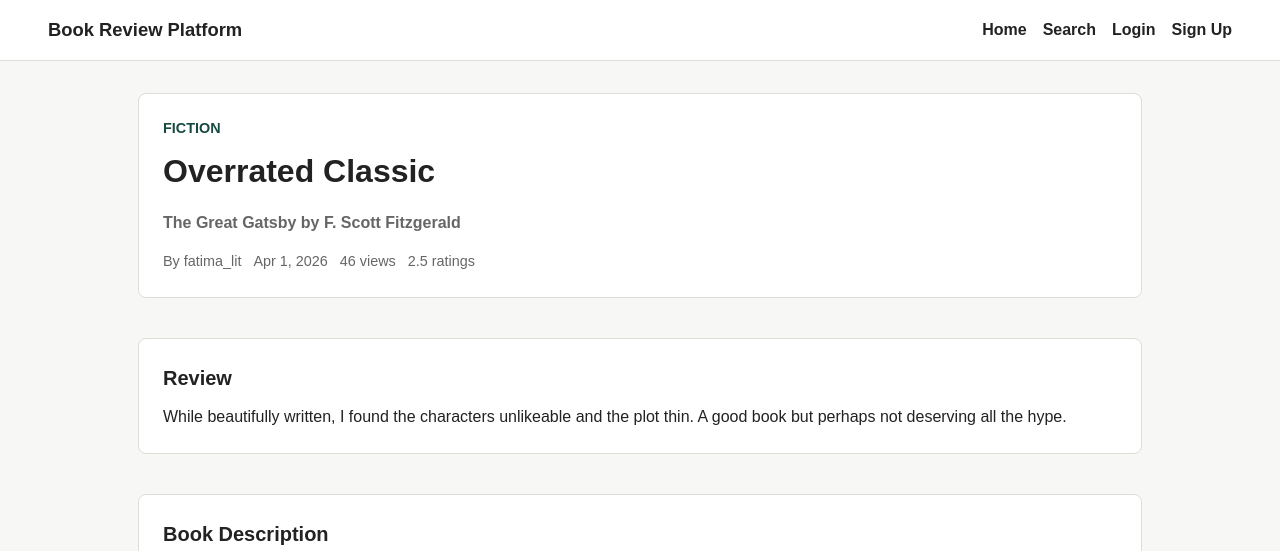
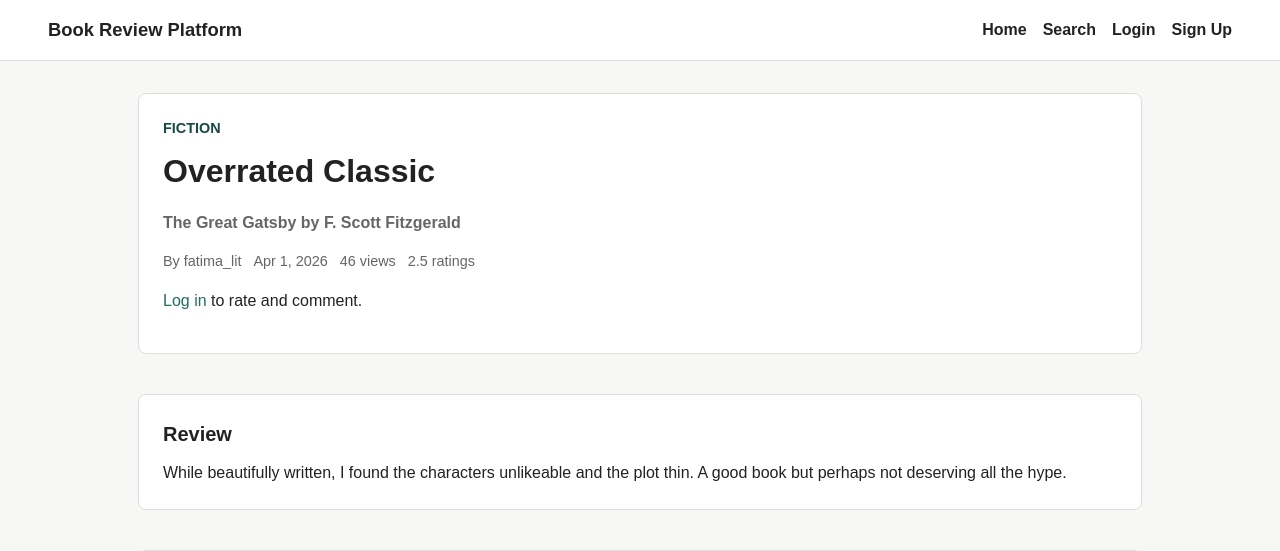
Before and after one commit to yusuf-mahdi/IT8415-S1-G6, a PHP site: page /review.php?id=9 in a window 1280 px wide. Shown: the top 551 px of the page. Run offline with PHP 8.4, Linux system fonts and the light colour scheme; data comes from the database, SQL or seed files in the repository.

Commit message:
Implement interactive comments and star ratings for logged-in users

```diff
--- a/review.php
+++ b/review.php
@@ -71,6 +71,70 @@ if ($reviewId === false || $reviewId === null) {
             $loadError = 'Published review was not found.';
             $review = null;
         } else {
+            $currentUser = current_user();
+            $userRating = null;
+
+            // Check if current user has already rated
+            if ($currentUser !== null) {
+                $ratingCheckStmt = db()->prepare(
+                    "SELECT rating FROM dbProj_ratings WHERE review_id = :review_id AND user_id = :user_id"
+                );
+                $ratingCheckStmt->execute([
+                    ':review_id' => $reviewId,
+                    ':user_id' => $currentUser['id']
+                ]);
+                $userRating = $ratingCheckStmt->fetchColumn();
+            }
+
+            // Handle Form Submissions (Rating and Comments)
+            if ($_SERVER['REQUEST_METHOD'] === 'POST' && $currentUser !== null) {
+                if (isset($_POST['action'])) {
+                    if ($_POST['action'] === 'rate' && isset($_POST['rating'])) {
+                        $ratingValue = (int)$_POST['rating'];
+                        if ($ratingValue >= 1 && $ratingValue <= 5) {
+                            try {
+                                $rateStmt = db()->prepare(
+                                    "INSERT INTO dbProj_ratings (review_id, user_id, rating)
+                                     VALUES (:review_id, :user_id, :rating)
+                                     ON DUPLICATE KEY UPDATE rating = :rating"
+                                );
+                                $rateStmt->execute([
+                                    ':review_id' => $reviewId,
+                                    ':user_id' => $currentUser['id'],
+                                    ':rating' => $ratingValue
+                                ]);
+                                // Refresh user rating
+                                $userRating = $ratingValue;
+                                // Refresh average rating (optional, or just redirect)
+                                header("Location: review.php?id=$reviewId&rated=1");
+                                exit;
+                            } catch (PDOException $e) {
+                                $loadError = 'Could not save rating.';
+                            }
+                        }
+                    } elseif ($_POST['action'] === 'comment' && isset($_POST['comment_text'])) {
+                        $commentText = trim($_POST['comment_text']);
+                        if ($commentText !== '') {
+                            try {
+                                $commentInsertStmt = db()->prepare(
+                                    "INSERT INTO dbProj_comments (review_id, user_id, comment_text)
+                                     VALUES (:review_id, :user_id, :comment_text)"
+                                );
+                                $commentInsertStmt->execute([
+                                    ':review_id' => $reviewId,
+                                    ':user_id' => $currentUser['id'],
+                                    ':comment_text' => $commentText
+                                ]);
+                                header("Location: review.php?id=$reviewId&commented=1");
+                                exit;
+                            } catch (PDOException $e) {
+                                $loadError = 'Could not save comment.';
+                            }
+                        }
+                    }
+                }
+            }
+
             $commentStmt = db()->prepare(
                 "SELECT
                     cm.comment_text,
@@ -124,6 +188,26 @@ page_header($review !== null ? (string) $review['review_title'] : 'Review');
                         rating<?= (int) $review['rating_count'] === 1 ? '' : 's' ?>
                     </span>
                 </div>
+
+                <?php if (is_logged_in()): ?>
+                    <div class="rating-section" style="margin-top: 1rem;">
+                        <form method="POST" class="rating-form">
+                            <input type="hidden" name="action" value="rate">
+                            <label for="rating">Your Rating:</label>
+                            <select name="rating" id="rating" onchange="this.form.submit()">
+                                <option value="">Select...</option>
+                                <?php for ($i = 1; $i <= 5; $i++): ?>
+                                    <option value="<?= $i ?>" <?= (int)$userRating === $i ? 'selected' : '' ?>><?= $i ?> Stars</option>
+                                <?php endfor; ?>
+                            </select>
+                            <?php if ($userRating): ?>
+                                <span class="muted-text">(You rated this <?= $userRating ?> stars)</span>
+                            <?php endif; ?>
+                        </form>
+                    </div>
+                <?php else: ?>
+                    <p style="margin-top: 1rem;"><a href="login.php">Log in</a> to rate and comment.</p>
+                <?php endif; ?>
             </div>
 
             <?php if ($cover !== ''): ?>
@@ -148,7 +232,7 @@ page_header($review !== null ? (string) $review['review_title'] : 'Review');
                 <h2>Media</h2>
                 <?php $extension = file_extension((string) $review['media_file']); ?>
                 <?php if (in_array($extension, ['mp4', 'webm'], true)): ?>
-                    <video controls src="<?= e($review['media_file']) ?>"></video>
+                    <video controls src="<?= e($review['media_file']) ?>" style="max-width: 100%;"></video>
                 <?php else: ?>
                     <audio controls src="<?= e($review['media_file']) ?>"></audio>
                 <?php endif; ?>
@@ -165,15 +249,27 @@ page_header($review !== null ? (string) $review['review_title'] : 'Review');
 
     <section class="content-panel" aria-labelledby="comments-title">
         <h2 id="comments-title">Comments</h2>
+
+        <?php if (is_logged_in()): ?>
+            <form method="POST" class="comment-form" style="margin-bottom: 2rem;">
+                <input type="hidden" name="action" value="comment">
+                <div class="form-group">
+                    <label for="comment_text">Add a comment:</label>
+                    <textarea name="comment_text" id="comment_text" rows="3" required style="width: 100%; margin-bottom: 0.5rem;"></textarea>
+                </div>
+                <button type="submit" class="btn btn-primary">Post Comment</button>
+            </form>
+        <?php endif; ?>
+
         <?php if ($comments === []): ?>
             <p class="muted-text">No comments yet.</p>
         <?php else: ?>
             <div class="comment-list">
                 <?php foreach ($comments as $comment): ?>
-                    <article class="comment-item">
-                        <h3><?= e($comment['username']) ?></h3>
-                        <p><?= e($comment['comment_text']) ?></p>
-                        <p class="muted-text"><?= e(date('M j, Y', strtotime((string) $comment['created_at']))) ?></p>
+                    <article class="comment-item" style="border-bottom: 1px solid #eee; padding: 1rem 0;">
+                        <h3 style="margin: 0; font-size: 1.1em;"><?= e($comment['username']) ?></h3>
+                        <p style="margin: 0.5rem 0;"><?= e($comment['comment_text']) ?></p>
+                        <p class="muted-text" style="font-size: 0.85em;"><?= e(date('M j, Y', strtotime((string) $comment['created_at']))) ?></p>
                     </article>
                 <?php endforeach; ?>
             </div>
```
